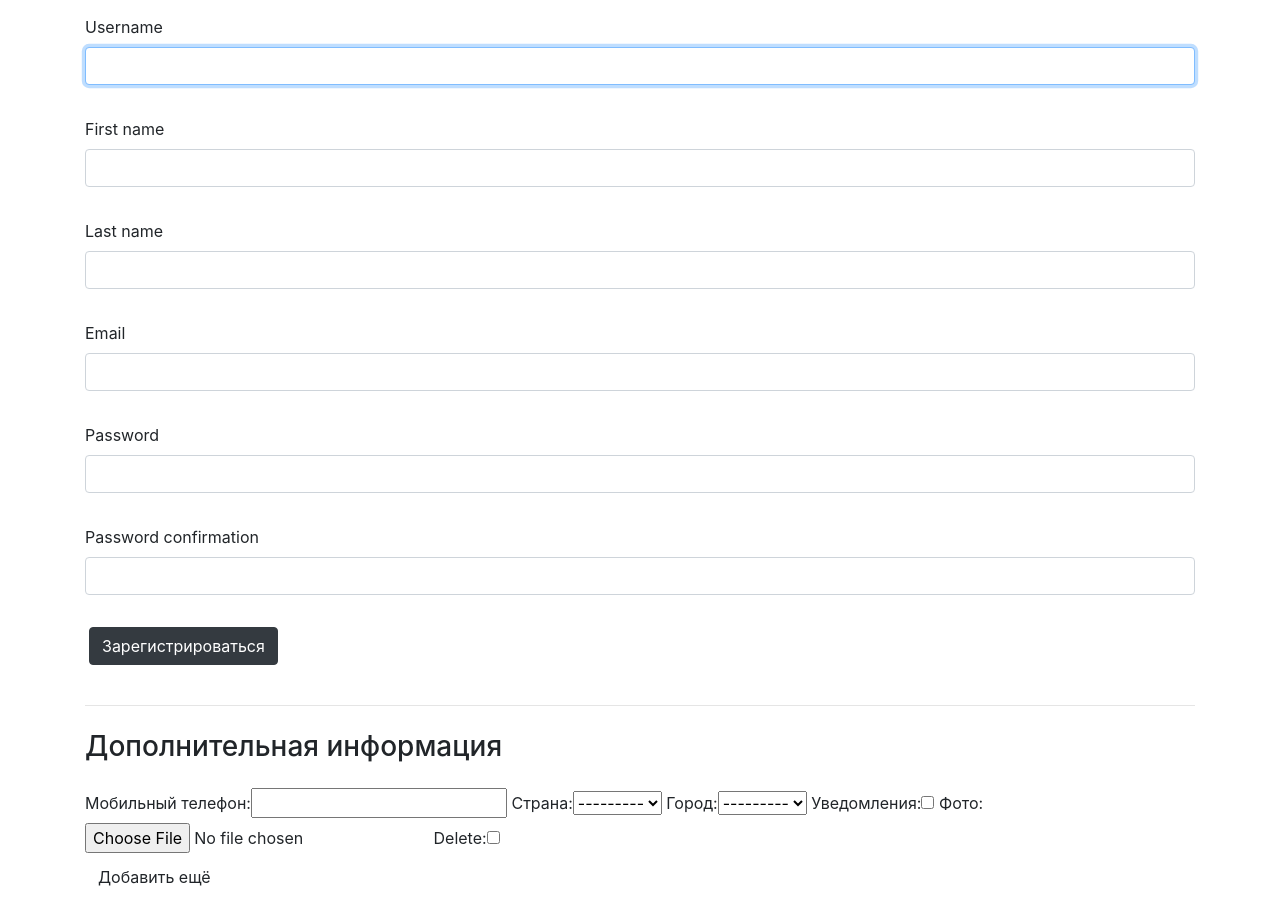
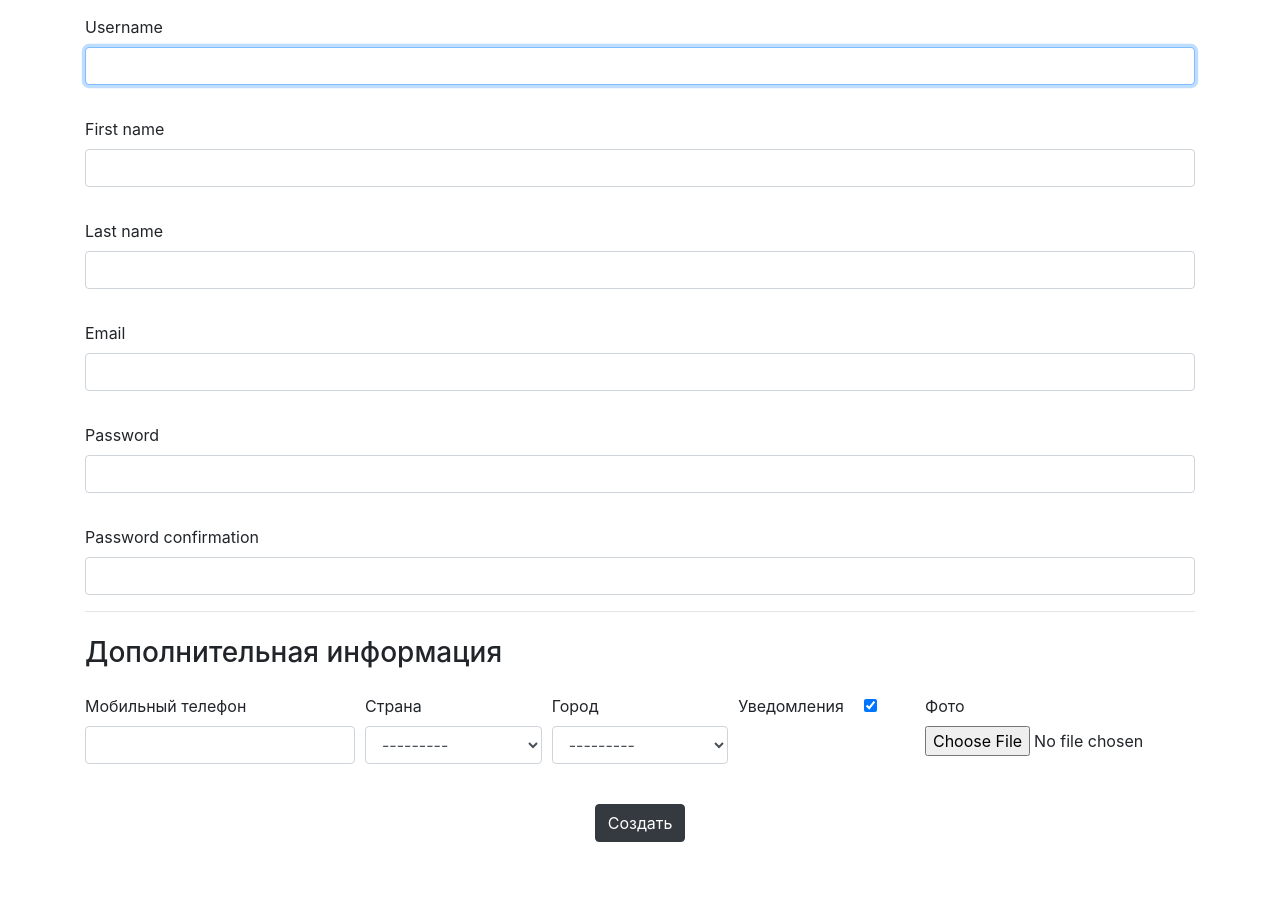
Before and after one commit to tyzo4ka/poputka, a Django app: page /accounts/create/ in a window 1280 px wide. Shown: the part 129-1049 px from the top of the page. After the commit the page ends 971 px from the top, so only its background shows below. Run offline with Django 3.2, Linux system fonts and the light colour scheme; some libraries are stand-ins or nearby versions.

Commit message:
Создание пользователя

```diff
--- a/source/accounts/models.py
+++ b/source/accounts/models.py
@@ -11,7 +11,7 @@ class Profile(models.Model):
     mobile_phone = PhoneNumberField(max_length=20, verbose_name='Мобильный телефон')
     country = models.ForeignKey('Country', on_delete=models.CASCADE, related_name='profile_country', verbose_name='Страна')
     city = models.ForeignKey('City', on_delete=models.CASCADE, related_name='city', verbose_name='Город')
-    notification = models.BooleanField(verbose_name='Уведомления')
+    notification = models.BooleanField(default=True, verbose_name='Уведомления')
     photo = models.ImageField(upload_to='users_photo', null=True, blank=True, verbose_name='Фото')
 
 
--- a/source/accounts/templates/registration/profile_formset.html
+++ b/source/accounts/templates/registration/profile_formset.html
@@ -5,27 +5,24 @@
     <hr>
     <h3 class="mt-4 mb-4">Дополнительная информация</h3>
     <div id="additional_info_forms">
-        {% for field in formset %}
-            {{ field }}
-{#            <div class="form-group">#}
-{#                <label for="{{ field.id_for_label }}" class="mr-3 mt-3">{{ field.label }}</label>#}
-{#                {% if field|field_type == 'imagefield' or field|field_type == 'filefield' %}#}
-{#                    {{ field }}#}
-{#                {% elif field|field_type == 'datefield' %}#}
-{#                    {{ field|add_class:"form-control"|append_attr:"autocomplete:off" }}#}
-{#                {% elif field.name == 'name' %}#}
-{#                    {{ field|add_class:"form-control" }}#}
-{#                    <small class="form-text text-muted">{{ field.help_text }}</small>#}
-{#                {% else %}#}
-{#                    {{ field|add_class:"form-control" }}#}
-{#                {% endif %}#}
-{#                {% for error in field.errors %}#}
-{#                    <p class="text-danger">{{ error }}</p>#}
-{#                {% endfor %}#}
-{#            </div>#}
+        {% for form in formset %}
+            <div class="form-row" id="">
+                <div class="form-group col-md-3">
+                    {% include 'partial/form-field.html' with field=form.mobile_phone %}
+                </div>
+                <div class="form-group col-md-2">
+                    {% include 'partial/form-field.html' with field=form.country %}
+                </div>
+                <div class="form-group col-md-2">
+                    {% include 'partial/form-field.html' with field=form.city %}
+                </div>
+                <div class="form-group col-md-2">
+                    {% include 'partial/form-field.html' with field=form.notification %}
+                </div>
+                <div class="form-group col-md-2">
+                    {% include 'partial/form-field.html' with field=form.photo %}
+                </div>
+            </div>
         {% endfor %}
 
     </div>
-    <div class="form-group text-left mb-4">
-        <button type="button" id="add_information_form" class="btn menu-button">Добавить ещё </button>
-    </div>
--- a/source/accounts/templates/user_create.html
+++ b/source/accounts/templates/user_create.html
@@ -3,8 +3,10 @@
 {% block content %}
         <h1 class="text-center">Регистрация</h1>
         <form action="{% url 'accounts:create' %}" method="post">
-            {% include "partial/form.html" with button_text='Зарегистрироваться' %}
+            {% include "partial/form_without_button.html" %}
             {% include 'registration/profile_formset.html' %}
-
+            <div class="text-center mt-4 mb-4">
+                <input type="submit" class="btn btn-dark" id="createExpert" value="Создать">
+            </div>
         </form>
 {% endblock %}
--- a/source/accounts/views.py
+++ b/source/accounts/views.py
@@ -15,52 +15,29 @@ class SignUp(CreateView):
         form_type = self.request.GET.get('form')
         if 'formset' not in kwargs:
             kwargs['formset'] = ProfileFormset()
+        return super().get_context_data(**kwargs)
 
-        # if form_type == 'only_file':
-        #     if self.request.POST and self.request.FILES:
-        #         kwargs['form'] = FormForFile(self.request.POST, self.request.FILES)
-        #     else:
-        #         kwargs['form'] = FormForFile()
-        #     self.template_name = 'experts/create_for_file.html'
-        return super().get_context_data(**kwargs)
-    #
-    # def post(self, request, *args, **kwargs):
-    #     # form_type = request.GET.get('form')
-    #     self.object = None
-    #     # if form_type == 'only_file':
-    #     #     self.template_name = 'experts/create_for_file.html'
-    #     #     form = FormForFile(request.POST, request.FILES)
-    #     #     if form.is_valid():
-    #     #         return self.form_valid(form)
-    #     #     return self.form_invalid(form)
-    #     # else:
-    #     form = self.get_form()
-    #
-    #     formset = ProfileFormset(data=request.POST)
-    #
-    #     if form.is_valid():
-    #         return self.form_valid_for_full(form, formset)
-    #     return self.form_invalid_for_full(form, formset)
-    #
-    #
-    # def form_valid_for_full(self, form, formset):
-    #     self.object = form.save(commit=True)
-    #     self.object.save()
-    #     formset.instance = self.object
-    #     formset.save()
-    #     # print(str(self.request.user) == 'expert_for_registation')
-    #     # if str(self.request.user) == 'expert_for_registation':
-    #     #     logout(self.request)
-    #     return HttpResponseRedirect(self.get_success_url())
-    #
-    # def form_invalid_for_full(self, form, formset):
-    #     return self.render_to_response(self.get_context_data(form=form, formset=formset))
-    #
-    # # def get_success_url(self):
-    # #     if str(self.request.user) == 'expert_for_registation':
-    # #         return reverse('webapp:expert_update', kwargs={'pk': self.object.pk})
-    # #     else:
-    # #         return reverse('webapp:expert_detail', kwargs={'pk': self.object.pk})
+    def post(self, request, *args, **kwargs):
+        self.object = None
+        form = self.get_form()
+        formset = ProfileFormset(data=request.POST)
+
+        if form.is_valid() and formset.is_valid():
+            return self.form_valid_for_full(form, formset)
+        return self.form_invalid_for_full(form, formset)
+
+    def form_valid_for_full(self, form, formset):
+        self.object = form.save(commit=True)
+        self.object.save()
+        # print(formset)
+        formset.instance = self.object
+        # print(formset)
+        formset.save()
+        return HttpResponseRedirect(self.get_success_url())
+
+    def form_invalid_for_full(self, form, formset):
+        return self.render_to_response(self.get_context_data(form=form, formset=formset))
+
 
 
 class UserDetailView(DetailView):
--- /dev/null
+++ b/source/webapp/templates/partial/form-field.html
@@ -0,0 +1,10 @@
+{% load widget_tweaks %}
+<label for="{{ field.id_for_label }}" class="mr-3">{{ field.label }}</label>
+{% if field|field_type == 'imagefield' or field|field_type == 'filefield' or field|field_type == 'booleanfield' %}
+    {{ field }}
+{% else %}
+    {{ field|add_class:"form-control" }}
+{% endif %}
+{% for error in field.errors %}
+    <p class="text-danger">{{ error }}</p>
+{% endfor %}
--- /dev/null
+++ b/source/webapp/templates/partial/form_without_button.html
@@ -0,0 +1,23 @@
+{% load widget_tweaks %}
+{% csrf_token %}
+{% for error in form.non_field_errors %}
+    <p class="text-danger">{{ error }}</p>
+{% endfor %}
+{% for field in form %}
+    <div class="form-group">
+        <label for="{{ field.id_for_label }}" class="mr-3 mt-3">{{ field.label }}</label>
+        {% if field|field_type == 'imagefield' or field|field_type == 'filefield' %}
+            {{ field }}
+        {% elif field|field_type == 'datefield' %}
+            {{ field|add_class:"form-control"|append_attr:"autocomplete:off" }}
+        {% elif field.name == 'name' %}
+            {{ field|add_class:"form-control" }}
+            <small class="form-text text-muted">{{ field.help_text }}</small>
+        {% else %}
+            {{ field|add_class:"form-control" }}
+        {% endif %}
+        {% for error in field.errors %}
+            <p class="text-danger">{{ error }}</p>
+        {% endfor %}
+    </div>
+{% endfor %}
--- a/source/webapp/urls.py
+++ b/source/webapp/urls.py
@@ -7,5 +7,5 @@ app_name = 'webapp'
 
 urlpatterns = [
     path('', IndexView.as_view(), name='index'),
-    path('/announce/create/', AnnounceCreateView.as_view(), name='announce_create'),
+    path('announce/create/', AnnounceCreateView.as_view(), name='announce_create'),
 ]
```
